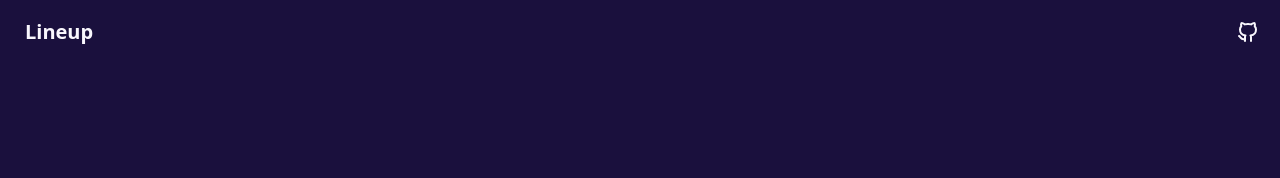
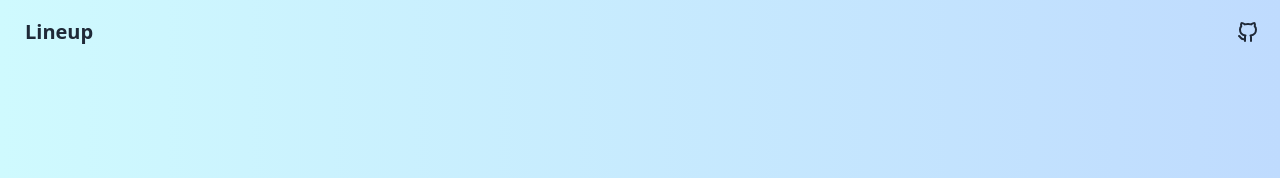
Before and after one commit to Shilpisingh220/lineup, a website built with Vite: page index.html in a window 1280 px wide. Shown: the top 178 px of the page. Built offline with nearby package versions, Linux system fonts and the light colour scheme.

```diff
--- a/index.html
+++ b/index.html
@@ -7,14 +7,14 @@
     <title>Lineup &mdash; Organize your life</title>
     <link rel="stylesheet" href="src/index.css" />
   </head>
-  <body data-theme="synthwave">
+  <body class="bg-gradient-to-r from-cyan-100 to-blue-200">
     <!-- MARK: HEADER -->
-    <div class="navbar bg-base-100">
+    <div class="navbar gradine">
       <div class="flex-1">
         <a class="btn btn-ghost text-xl">Lineup</a>
       </div>
       <div class="flex-none">
-        <button class="btn btn-square btn-ghost">
+        <a class="btn btn-square btn-ghost">
           <svg
             xmlns="http://www.w3.org/2000/svg"
             width="24"
@@ -32,7 +32,7 @@
               d="M9 19c-4.3 1.4 -4.3 -2.5 -6 -3m12 5v-3.5c0 -1 .1 -1.4 -.5 -2c2.8 -.3 5.5 -1.4 5.5 -6a4.6 4.6 0 0 0 -1.3 -3.2a4.2 4.2 0 0 0 -.1 -3.2s-1.1 -.3 -3.5 1.3a12.3 12.3 0 0 0 -6.2 0c-2.4 -1.6 -3.5 -1.3 -3.5 -1.3a4.2 4.2 0 0 0 -.1 3.2a4.6 4.6 0 0 0 -1.3 3.2c0 4.6 2.7 5.7 5.5 6c-.6 .6 -.6 1.2 -.5 2v3.5"
             />
           </svg>
-        </button>
+        </a>
       </div>
     </div>
 
--- a/package.json
+++ b/package.json
@@ -14,5 +14,6 @@
     "postcss": "^8.4.47",
     "tailwindcss": "^3.4.14",
     "vite": "^5.4.10"
-  }
+  },
+  "license": "MIT"
 }
```
Also changed, not shown: 1 other file.
